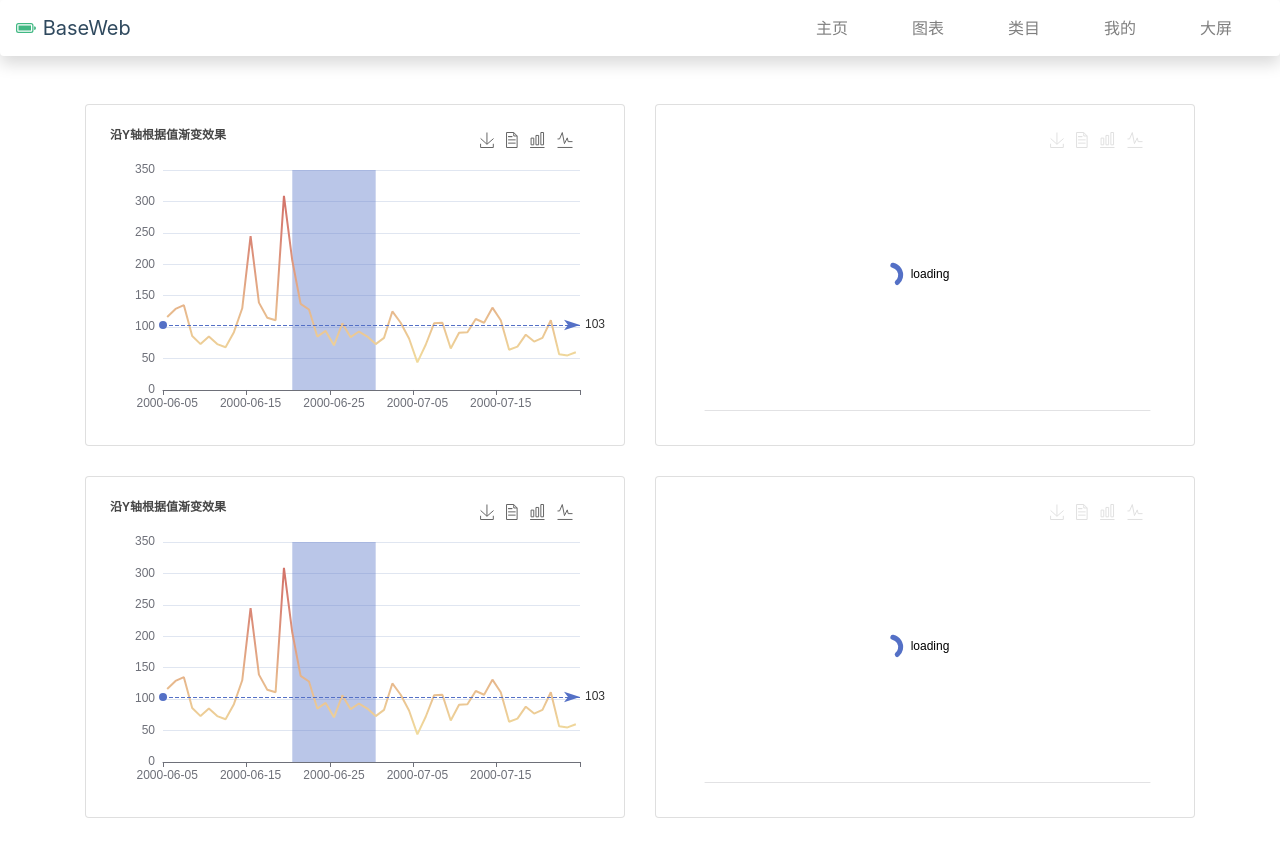
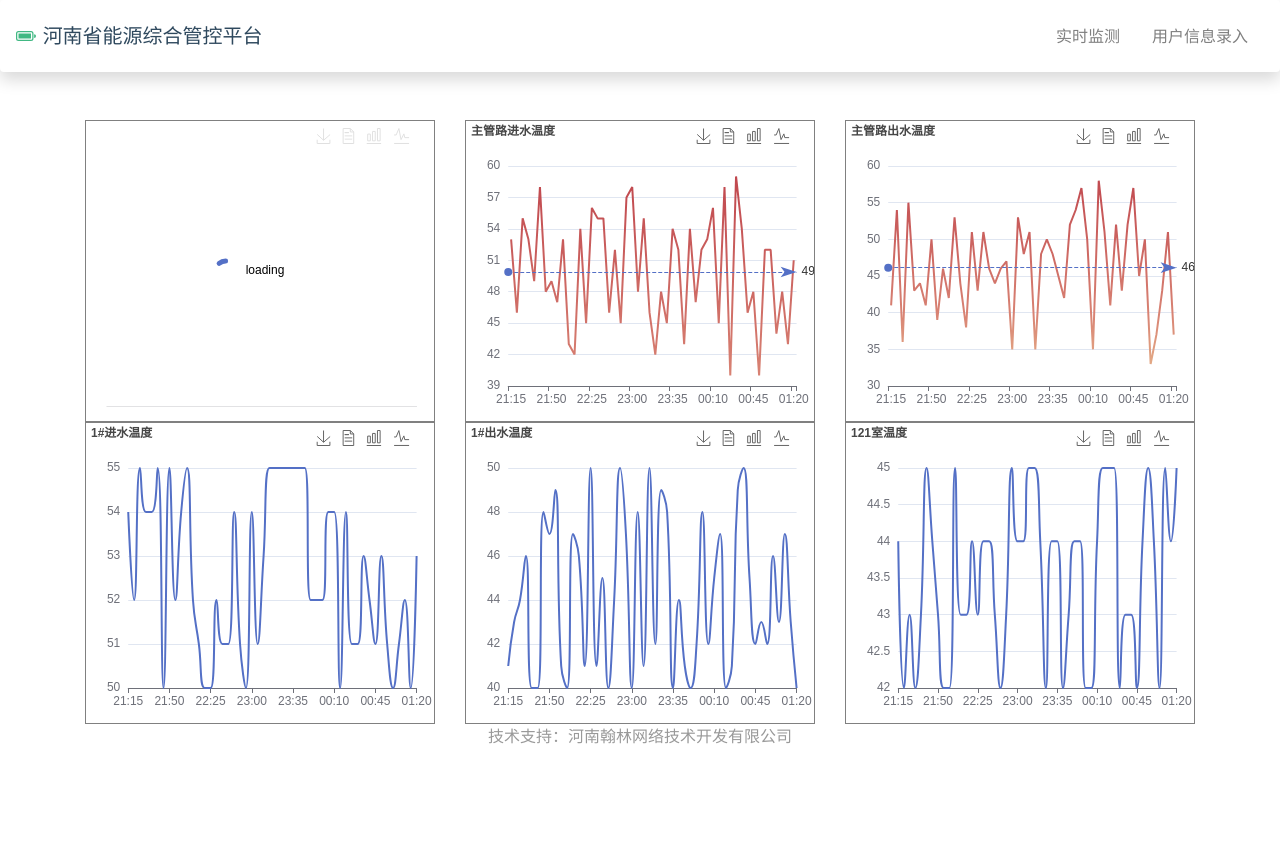
Before and after one commit to ChiaSang/NuxtJS_Learning, a Nuxt app: page /charts in a window 1280 px wide. After the commit the page ends 800 px from the top, so only its background shows below. Built offline with nearby package versions, Linux system fonts and the light colour scheme; no server answers.

Commit message:
环保类演示页

```diff
--- a/components/Charts/BaseLine.vue
+++ b/components/Charts/BaseLine.vue
@@ -1,21 +1,35 @@
 <template>
-  <div id="BaseLine" ref="baseline" style="width: 500px; height: 300px"></div>
+  <div
+    :auto-resize="true"
+    id="BaseLine"
+    ref="baseline"
+    style="width: 100%; height: 300px"
+  ></div>
 </template>
 <script>
 export default {
+  props: {
+    mainTitle: { type: String, requires: true },
+    picdata: { type: Array, requires: true },
+  },
   name: 'BaseLine',
   data() {
     return {
       weather: null,
+      chartInstance: null,
+      picdate: [],
+      picvalue: [],
     }
   },
   mounted() {
-    this.initChart()
-    this.fetchData()
+    this.getData(this.picdata)
+    // this.initChart()
+    // this.fetchData()
   },
   methods: {
     initChart() {
       this.chartInstance = this.$echarts.init(this.$refs.baseline)
+
       const option = {
         xAxis: {
           type: 'category',
@@ -65,6 +79,11 @@ export default {
       }
       this.chartInstance.setOption(option)
       this.chartInstance.showLoading()
+      this.$nextTick(() => {
+        window.onresize = () => {
+          this.chartInstance.resize()
+        }
+      })
     },
     async fetchData() {
       this.weather = await this.$axios.$get('/api/113.82,34.03/weather.json')
@@ -74,23 +93,29 @@ export default {
     updateChart() {
       const results = this.weather.result
       const hourlyTemperature = results.hourly.temperature
-      const hourlyTemperatureDate = hourlyTemperature.map(function (item) {
-        return item.datetime.slice(0, 16)
+      this.picdate = hourlyTemperature.map(function (item) {
+        return item.datetime.slice(0, 100)
       })
-      const hourlyTemperatureValue = hourlyTemperature.map(function (item) {
+      this.picvalue = hourlyTemperature.map(function (item) {
         return item.value
       })
+      // const hourlyTemperatureDate = hourlyTemperature.map(function (item) {
+      //   return item.datetime.slice(0, 100)
+      // })
+      // const hourlyTemperatureValue = hourlyTemperature.map(function (item) {
+      //   return item.value
+      // })
       const dataOption = {
         title: {
           left: 'left',
-          text: '48小时天气预报气温图',
+          text: this.mainTitle,
           textStyle: {
             fontSize: 12,
           },
         },
         xAxis: {
           boundaryGap: false,
-          data: hourlyTemperatureDate,
+          data: this.picdate,
         },
         yAxis: {
           // data: hourlyTemperatureValue,
@@ -100,11 +125,71 @@ export default {
           {
             showSymbol: false,
             smooth: true, // 是否为平滑线
-            data: hourlyTemperatureValue,
+            data: this.picvalue,
           },
         ],
       }
       this.chartInstance.setOption(dataOption)
+      this.$nextTick(() => {
+        window.onresize = () => {
+          this.chartInstance.resize()
+        }
+      })
+      // console.log(hourlyTemperatureDate)
+      // console.log(hourlyTemperatureValue)
+    },
+    getData(arr) {
+      if (arr) {
+        console.log('使用自身数据源')
+        this.picdate = arr.map(function (item) {
+          return item[0]
+        })
+        this.picvalue = arr.map(function (item) {
+          return item[1]
+        })
+        // console.log(this.picdate)
+        // console.log(this.picvalue)
+        this.initChart()
+
+        const dataOption = {
+          title: {
+            left: 'left',
+            text: this.mainTitle,
+            textStyle: {
+              fontSize: 12,
+            },
+          },
+          xAxis: {
+            boundaryGap: false,
+            data: this.picdate,
+          },
+          yAxis: {
+            // data: hourlyTemperatureValue,
+            // scale: true,
+          },
+          series: [
+            {
+              showSymbol: false,
+              smooth: true, // 是否为平滑线
+              data: this.picvalue,
+            },
+          ],
+        }
+        this.chartInstance.setOption(dataOption)
+        // this.chartInstance.clear()
+        // //使用刚指定的配置项和数据显示图表。
+        // this.chartInstance.setOption(dataOption, true)
+
+        this.$nextTick(() => {
+          window.onresize = () => {
+            this.chartInstance.resize()
+          }
+        })
+        this.chartInstance.hideLoading()
+      } else {
+        this.initChart()
+        this.fetchData()
+      }
     },
   },
 }
--- a/components/Charts/LineGradient.vue
+++ b/components/Charts/LineGradient.vue
@@ -2,77 +2,96 @@
   <div
     id="LineGradient"
     ref="gradientline"
-    style="width: 500px; height: 300px"
+    style="width: 100%; height: 300px"
   ></div>
 </template>
 <script>
 export default {
   name: 'LineGradient',
+  props: {
+    mainTitle: { type: String, requires: true },
+    picdata: { type: Array },
+  },
+  data() {
+    return {
+      data0: [
+        ['2000-06-01', 116],
+        ['2000-06-02', 115],
+        ['2000-06-03', 114],
+        ['2000-06-04', 113],
+        ['2000-06-05', 112],
+        ['2000-06-06', 111],
+        ['2000-06-14', 103],
+        ['2000-06-15', 102],
+        ['2000-06-16', 101],
+        ['2000-06-17', 100],
+        ['2000-06-18', 99],
+        ['2000-06-19', 98],
+        ['2000-06-16', 101],
+        ['2000-06-17', 100],
+        ['2000-06-18', 99],
+        ['2000-06-19', 98],
+        ['2000-06-20', 97],
+        ['2000-06-21', 96],
+        ['2000-06-22', 95],
+        ['2000-06-23', 298],
+        ['2000-07-02', 85],
+        ['2000-07-03', 25],
+        ['2000-07-04', 83],
+        ['2000-07-05', 82],
+        ['2000-07-06', 81],
+        ['2000-07-07', 254],
+        ['2000-07-08', 79],
+        ['2000-07-09', 78],
+        ['2000-07-10', 358],
+        ['2000-07-11', 76],
+        ['2000-07-12', 75],
+        ['2000-07-13', 74],
+        ['2000-07-20', 112],
+        ['2000-07-21', 111],
+        ['2000-07-22', 110],
+        ['2000-07-23', 109],
+        ['2000-07-31', 101],
+        ['2000-08-01', 100],
+        ['2000-08-02', 99],
+        ['2000-08-03', 98],
+        ['2000-08-04', 97],
+        ['2000-08-05', 96],
+        ['2000-08-06', 689],
+        ['2000-08-07', 94],
+        ['2000-08-08', 652],
+        ['2000-08-09', 92],
+        ['2000-08-10', 254],
+        ['2000-08-11', 90],
+        ['2000-08-12', 89],
+        ['2000-08-13', 88],
+      ],
+    }
+  },
   mounted() {
     this.initChart()
   },
   methods: {
     initChart() {
       this.chartInstance = this.$echarts.init(this.$refs.gradientline)
-      const data = [
-        ['2000-06-05', 116],
-        ['2000-06-06', 129],
-        ['2000-06-07', 135],
-        ['2000-06-08', 86],
-        ['2000-06-09', 73],
-        ['2000-06-10', 85],
-        ['2000-06-11', 73],
-        ['2000-06-12', 68],
-        ['2000-06-13', 92],
-        ['2000-06-14', 130],
-        ['2000-06-15', 245],
-        ['2000-06-16', 139],
-        ['2000-06-17', 115],
-        ['2000-06-18', 111],
-        ['2000-06-19', 309],
-        ['2000-06-20', 206],
-        ['2000-06-21', 137],
-        ['2000-06-22', 128],
-        ['2000-06-23', 85],
-        ['2000-06-24', 94],
-        ['2000-06-25', 71],
-        ['2000-06-26', 106],
-        ['2000-06-27', 84],
-        ['2000-06-28', 93],
-        ['2000-06-29', 85],
-        ['2000-06-30', 73],
-        ['2000-07-01', 83],
-        ['2000-07-02', 125],
-        ['2000-07-03', 107],
-        ['2000-07-04', 82],
-        ['2000-07-05', 44],
-        ['2000-07-06', 72],
-        ['2000-07-07', 106],
-        ['2000-07-08', 107],
-        ['2000-07-09', 66],
-        ['2000-07-10', 91],
-        ['2000-07-11', 92],
-        ['2000-07-12', 113],
-        ['2000-07-13', 107],
-        ['2000-07-14', 131],
-        ['2000-07-15', 111],
-        ['2000-07-16', 64],
-        ['2000-07-17', 69],
-        ['2000-07-18', 88],
-        ['2000-07-19', 77],
-        ['2000-07-20', 83],
-        ['2000-07-21', 111],
-        ['2000-07-22', 57],
-        ['2000-07-23', 55],
-        ['2000-07-24', 60],
-      ]
+      // const data = JSON.parse(JSON.stringify(this.picdata));
 
-      var dateList = data.map(function (item) {
-        return item[0]
-      })
-      var valueList = data.map(function (item) {
-        return item[1]
-      })
+      const data = this.picdata
+
+      // console.log(this.data0);
+      // console.log(this.data0);
+      // console.log(this.picdata);
+
+      var dateList =
+        data &&
+        data.map(function (item) {
+          return item[0]
+        })
+      var valueList =
+        data &&
+        data.map(function (item) {
+          return item[1]
+        })
 
       const option = {
         // Make gradient line here
@@ -81,8 +100,8 @@ export default {
             show: false,
             type: 'continuous',
             seriesIndex: 0,
-            min: 0,
-            max: 500,
+            min: 20,
+            max: 60,
           },
           // {
           //   show: false,
@@ -96,7 +115,7 @@ export default {
 
         title: {
           left: 'left',
-          text: '沿Y轴根据值渐变效果',
+          text: this.mainTitle,
           textStyle: {
             fontSize: 12,
           },
@@ -109,7 +128,12 @@ export default {
             data: dateList,
           },
         ],
-        yAxis: [{}],
+        yAxis: [
+          {
+            // y自适应坐标
+            scale: true,
+          },
+        ],
         grid: {
           top: '15%',
           bottom: '5%',
@@ -145,9 +169,9 @@ export default {
             markLine: {
               data: [{ type: 'average' }],
             },
-            markArea: {
-              data: [[{ xAxis: dateList[15] }, { xAxis: dateList[25] }]],
-            },
+            // markArea: {
+            //   data: [[{ xAxis: dateList[0] }, { xAxis: dateList[3] }]],
+            // },
           },
           // {
           //   type: 'line',
@@ -160,6 +184,11 @@ export default {
       }
       // 使用刚指定的配置项和数据显示图表。
       this.chartInstance.setOption(option)
+      this.$nextTick(() => {
+        window.onresize = () => {
+          this.chartInstance.resize()
+        }
+      })
     },
   },
 }
--- a/components/Navbar.vue
+++ b/components/Navbar.vue
@@ -1,27 +1,21 @@
 <template>
   <b-container fluid class="nav-m shadow bg-white rounded">
-    <b-navbar variant="faded" type="light">
+    <b-navbar toggleable="lg" variant="faded" type="light">
       <a class="navbar-brand" href="/">
         <b-icon icon="battery-full" style="color: #41b883"></b-icon>
-        BaseWeb
+        河南省能源综合管控平台
       </a>
-      <ul class="navbar-nav bd-navbar-nav flex-row ml-auto" variant="primary">
-        <li class="nav-item mx-4">
-          <NuxtLink class="nav-link" to="/">主页</NuxtLink>
-        </li>
-        <li class="nav-item mx-4">
-          <NuxtLink class="nav-link" to="/charts">图表</NuxtLink>
-        </li>
-        <li class="nav-item mx-4">
-          <NuxtLink class="nav-link" to="/items">类目</NuxtLink>
-        </li>
-        <li class="nav-item mx-4">
-          <NuxtLink class="nav-link" to="/my">我的</NuxtLink>
-        </li>
-        <li class="nav-item mx-4">
-          <NuxtLink class="nav-link" to="/monitor">大屏</NuxtLink>
-        </li>
-      </ul>
+      <b-navbar-toggle target="nav-collapse"></b-navbar-toggle>
+      <b-collapse id="nav-collapse" is-nav>
+        <b-navbar-nav class="ml-auto">
+          <!-- <b-nav-item class="nav-link" to="/">主页</b-nav-item> -->
+          <b-nav-item class="nav-link" to="/charts">实时监测</b-nav-item>
+          <!-- <b-nav-item class="nav-link" to="/items">类目</b-nav-item>
+          <b-nav-item class="nav-link" to="/my">我的</b-nav-item>
+          <b-nav-item class="nav-link" to="/home">后台主页</b-nav-item> -->
+          <b-nav-item class="nav-link" to="/nx">用户信息录入</b-nav-item>
+        </b-navbar-nav>
+      </b-collapse>
     </b-navbar>
   </b-container>
 </template>
--- a/pages/charts.vue
+++ b/pages/charts.vue
@@ -1,26 +1,61 @@
 <template>
-  <div class="row">
-    <div class="col-md-6 col-xs-12">
-      <b-card class="align-items-center d-flex justify-content-center">
-        <LineGradient />
-      </b-card>
-    </div>
-    <div class="col-md-6 col-xs-12">
-      <b-card class="align-items-center d-flex justify-content-center">
-        <BaseLine />
-      </b-card>
-    </div>
-    <div class="col-md-6 col-xs-12">
-      <b-card class="align-items-center d-flex justify-content-center">
-        <LineGradient />
-      </b-card>
-    </div>
-    <div class="col-md-6 col-xs-12">
-      <b-card class="align-items-center d-flex justify-content-center">
-        <BaseLine />
-      </b-card>
-    </div>
-  </div>
+  <b-container fluid>
+    <b-row align-v="center">
+      <b-col align-self="center" lg="4" md="6" sm="12" xs="12">
+        <div style="border: 1px solid grey">
+          <base-line :mainTitle="name1" />
+        </div>
+      </b-col>
+
+      <b-col align-self="center" lg="4" md="6" sm="12" xs="12">
+        <div style="border: 1px solid grey">
+          <line-gradient :mainTitle="name6" :picdata="picdata1" />
+        </div>
+      </b-col>
+      <b-col align-self="center" lg="4" md="6" sm="12" xs="12">
+        <div style="border: 1px solid grey">
+          <line-gradient :mainTitle="name7" :picdata="picdata2" />
+        </div>
+      </b-col>
+
+      <b-col align-self="center" lg="4" md="6" sm="12" xs="12">
+        <div style="border: 1px solid grey">
+          <base-line :mainTitle="name2" :picdata="picdata3" />
+        </div>
+      </b-col>
+      <b-col align-self="center" lg="4" md="6" sm="12" xs="12">
+        <div style="border: 1px solid grey">
+          <base-line :mainTitle="name3" :picdata="picdata4" />
+        </div>
+      </b-col>
+      <b-col align-self="center" lg="4" md="6" sm="12" xs="12">
+        <div style="border: 1px solid grey">
+          <base-line :mainTitle="name4" :picdata="picdata5" />
+        </div>
+      </b-col>
+
+      <!-- <div
+        class="col-lg-4 col-md-12 col-sm-12 col-xs-12"
+        style="margin: 2px; border: 1px solid grey"
+      >
+        <base-line />
+      </div>
+      <div
+        class="col-lg-4 col-md-12 col-sm-12 col-xs-12"
+        style="margin: 2px; border: 1px solid grey"
+      >
+        <line-gradient />
+      </div>
+      <div
+        class="col-lg-4 col-md-12 col-sm-12 col-xs-12"
+        style="margin: 2px; border: 1px solid grey"
+      >
+        <base-line /> -->
+      <!-- </div> -->
+    </b-row>
+
+    <div class="title">技术支持：河南翰林网络技术开发有限公司</div>
+  </b-container>
 </template>
 
 <script>
@@ -28,6 +63,111 @@ import LineGradient from '../components/Charts/LineGradient.vue'
 import BaseLine from '../components/Charts/BaseLine.vue'
 export default {
   components: { LineGradient, BaseLine },
+  data() {
+    return {
+      minNum: 26,
+      maxNum: 70,
+      name1: '今日气温',
+      name2: '1#进水温度',
+      name3: '1#出水温度',
+      name4: '121室温度',
+      name5: '3#出水温度',
+      name6: '主管路进水温度',
+      name7: '主管路出水温度',
+      picdata1: [],
+      picdata2: [],
+      picdata3: [],
+      picdata4: [],
+      picdata5: [],
+      picdata6: [],
+      // picdata1: Array.from({ length: 20 }, (v, i) => {
+      //   return v + 1, i * Math.floor(Math.random() * 10);
+      // }),
+    }
+  },
+  created() {
+    this.newTimeArray()
+  },
+  methods: {
+    randomNum(minNum, maxNum) {
+      switch (arguments.length) {
+        case 1:
+          return parseInt(Math.random() * minNum + 1, 10)
+          break
+        case 2:
+          return parseInt(Math.random() * (maxNum - minNum + 1) + minNum, 10)
+          break
+        default:
+          return 0
+          break
+      }
+    },
+    newTimeArray() {
+      // 图数组
+      const picArray1 = []
+      const picArray2 = []
+      const picArray3 = []
+      const picArray4 = []
+      const picArray5 = []
+      const picArray6 = []
+      // 起始时间
+      const date = new Date()
+      // 数组长度
+      const length = 50
+      // 时长间隔 ms
+      const size = 5 * 60 * 1000
+      const label = (v) => (v < 10 ? `0${v}` : v)
+      while (picArray1.length < length) {
+        const arr1 = []
+        const arr2 = []
+        const arr3 = []
+        const arr4 = []
+        const arr5 = []
+        const arr6 = []
+        let ranFlag = this.randomNum(this.minNum, this.maxNum)
+        arr1.push(
+          `${label(date.getHours())}:${label(date.getMinutes())}`,
+          this.randomNum(40, 60)
+        )
+        arr2.push(
+          `${label(date.getHours())}:${label(date.getMinutes())}`,
+          this.randomNum(40, 60) - Math.floor(Math.random() * 10)
+        )
+        arr3.push(
+          `${label(date.getHours())}:${label(date.getMinutes())}`,
+          this.randomNum(50, 55)
+        )
+        arr4.push(
+          `${label(date.getHours())}:${label(date.getMinutes())}`,
+          this.randomNum(40, 50)
+        )
+        arr5.push(
+          `${label(date.getHours())}:${label(date.getMinutes())}`,
+          this.randomNum(42, 45)
+        )
+        arr6.push(
+          `${label(date.getHours())}:${label(date.getMinutes())}`,
+          ranFlag - this.randomNum(0, 5)
+        )
+        date.setTime(date.getTime() - size)
+        // console.log(ary);
+
+        picArray1.push(arr1)
+        picArray2.push(arr2)
+        picArray3.push(arr3)
+        picArray4.push(arr4)
+        picArray5.push(arr5)
+        picArray6.push(arr6)
+      }
+      this.picdata1 = picArray1.reverse()
+      this.picdata2 = picArray2.reverse()
+      this.picdata3 = picArray3.reverse()
+      this.picdata4 = picArray4.reverse()
+      this.picdata5 = picArray5.reverse()
+      this.picdata6 = picArray6.reverse()
+      // console.log(picArray);
+    },
+  },
 }
 </script>
 <style scoped>
@@ -39,14 +179,30 @@ export default {
   align-items: center;
   text-align: center;
 }
-.card {
-  margin-bottom: 30px;
+
+.title {
+  position: relative;
+  font-size: 16px;
+  color: #999;
+  /* 溢出隐藏 重要*/
+  overflow: hidden;
+  text-align: center;
 }
-.card-body {
-  margin: 0 auto;
-  padding: 0rem;
-  margin-top: 20px;
-  margin-bottom: 20px;
-  max-height: 320px;
+.title::before,
+.title::after {
+  content: '';
+  display: inline-block;
+  width: 100%;
+  height: 1px;
+  color: black;
+  position: absolute;
+  top: 50%;
+}
+.title::before {
+  margin-left: -10px;
+  transform: translateX(-100%);
+}
+.title::after {
+  margin-left: 10px;
 }
 </style>
--- a/pages/index.vue
+++ b/pages/index.vue
@@ -2,6 +2,7 @@
   <div class="container">
     <MainPic />
     <IntroductionCard />
+    <div class="title">技术支持：河南翰林网络技术开发有限公司</div>
   </div>
 </template>
 
@@ -10,5 +11,37 @@ import IntroductionCard from '../components/IntroductionCard.vue'
 import MainPic from '../components/MainPic.vue'
 export default {
   components: { MainPic, IntroductionCard },
+  middleware({ store, route, redirect, params, query, req, res }) {
+    redirect('/charts') // 默认跳转页面的路由
+  },
 }
 </script>
+
+
+<style>
+.title {
+  position: relative;
+  font-size: 16px;
+  color: #999;
+  /* 溢出隐藏 重要*/
+  overflow: hidden;
+  text-align: center;
+}
+.title::before,
+.title::after {
+  content: '';
+  display: inline-block;
+  width: 100%;
+  height: 1px;
+  color: black;
+  position: absolute;
+  top: 50%;
+}
+.title::before {
+  margin-left: -10px;
+  transform: translateX(-100%);
+}
+.title::after {
+  margin-left: 10px;
+}
+</style>
```
